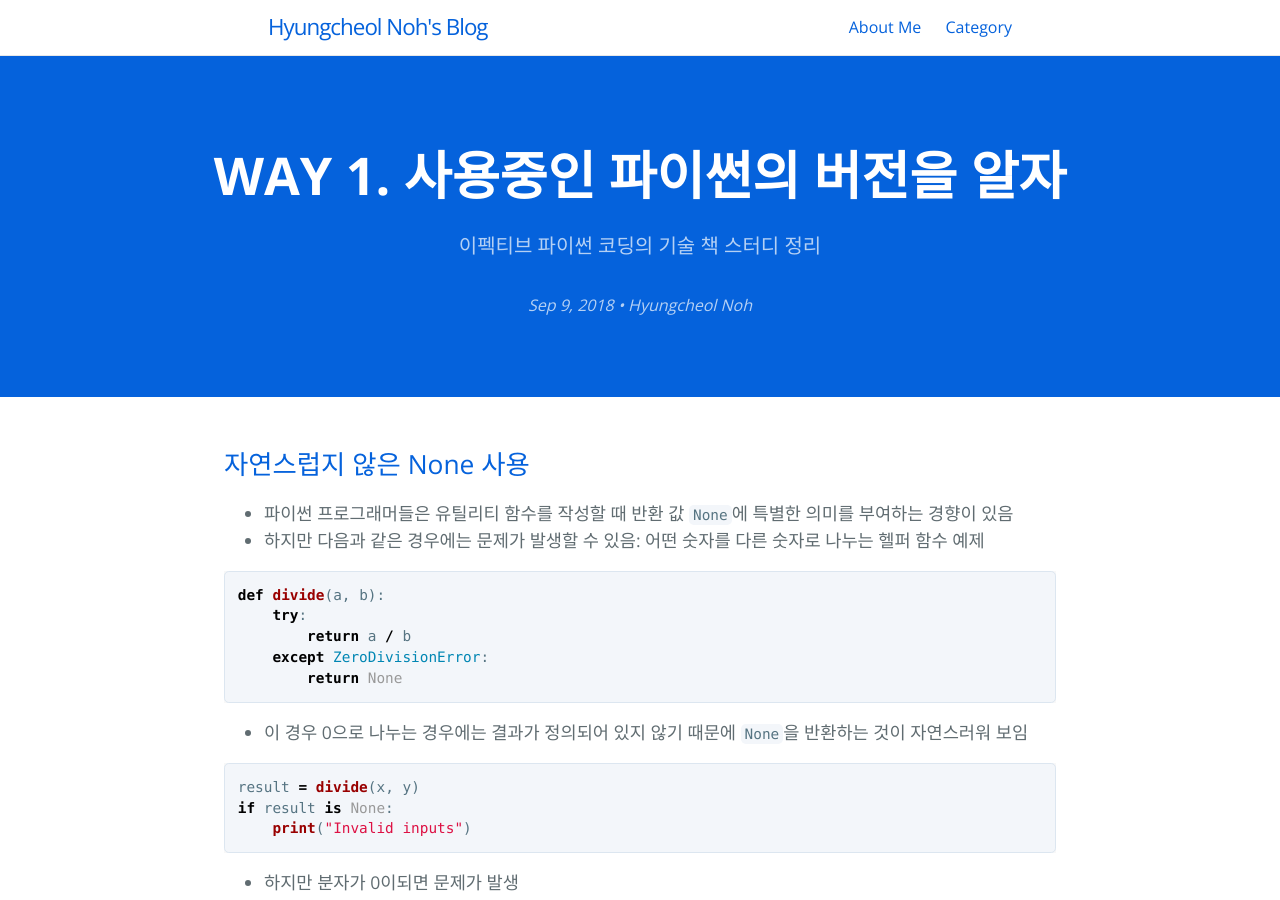
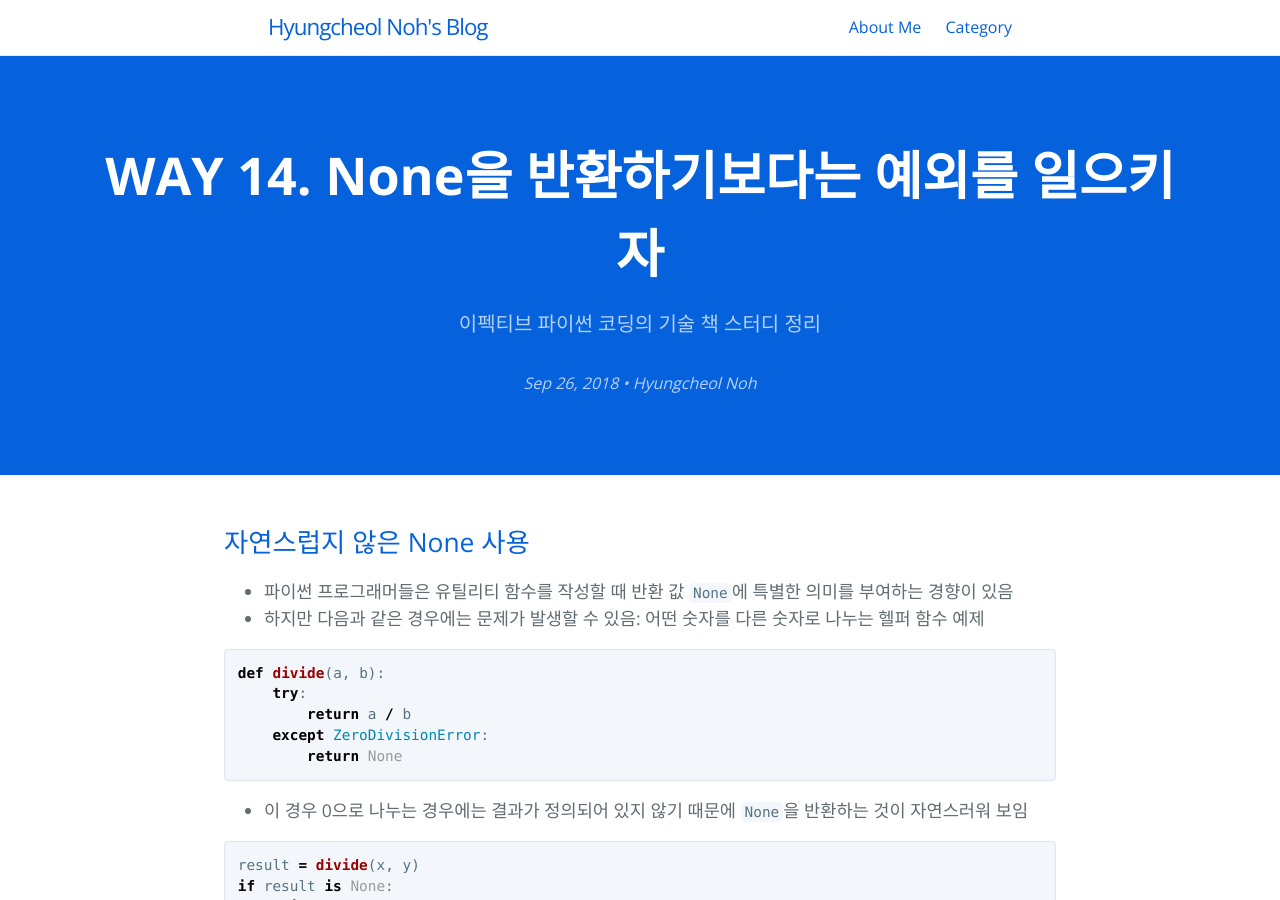
Before and after one commit to hcnoh/hcnoh.github.io, a Jekyll site: the page built from _posts/2018-09-26-effective-python-way14.md, in a window 1280 px wide and 900 px high. Built offline with Jekyll 4.4.1, drawn with Linux system fonts in a browser that asks for light colours; comment, search, counter and statistics services are not loaded.

Commit message:
Update 2018-09-26-effective-python-way14.md

```diff
--- a/_posts/2018-09-26-effective-python-way14.md
+++ b/_posts/2018-09-26-effective-python-way14.md
@@ -1,13 +1,13 @@
 ---
 layout: post
-title: "WAY 1. 사용중인 파이썬의 버전을 알자"
-date: 2018-09-09 20:3:59
+title: "WAY 14. None을 반환하기보다는 예외를 일으키자"
+date: 2018-09-26 17:39:13
 tagline: "이펙티브 파이썬 코딩의 기술 책 스터디 정리"
 categories:
 - 이펙티브 파이썬 스터디
 image: /thumbnail-mobile.png
 author: "Hyungcheol Noh"
-permalink: /2018-09-09-effective-python-way01
+permalink: /2018-09-26-effective-python-way14
 ---
 
 ## 자연스럽지 않은 None 사용
```
